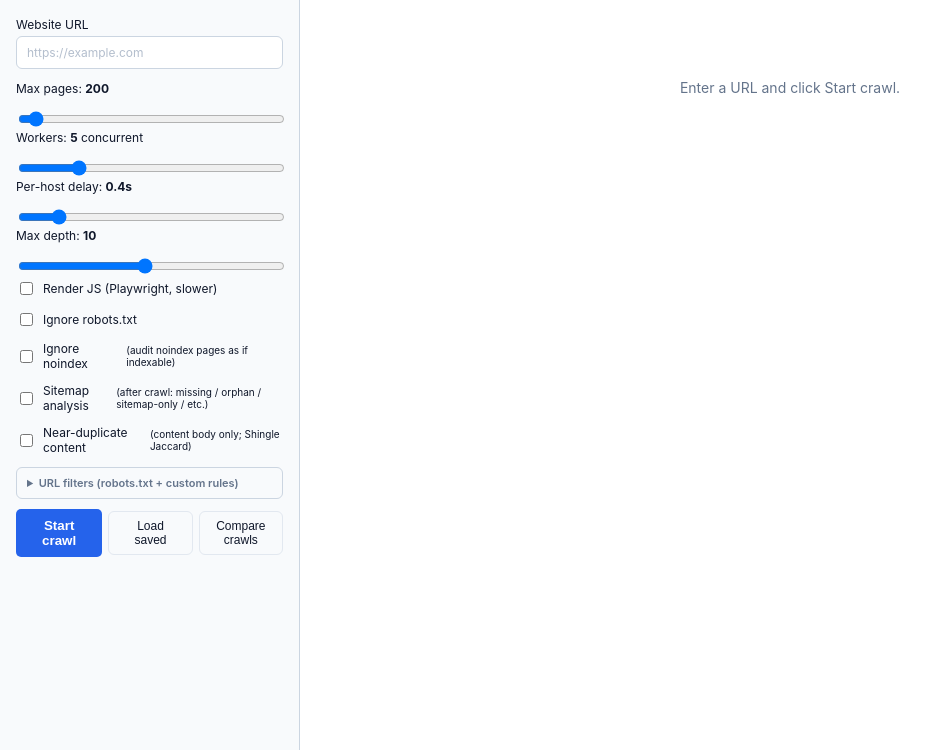
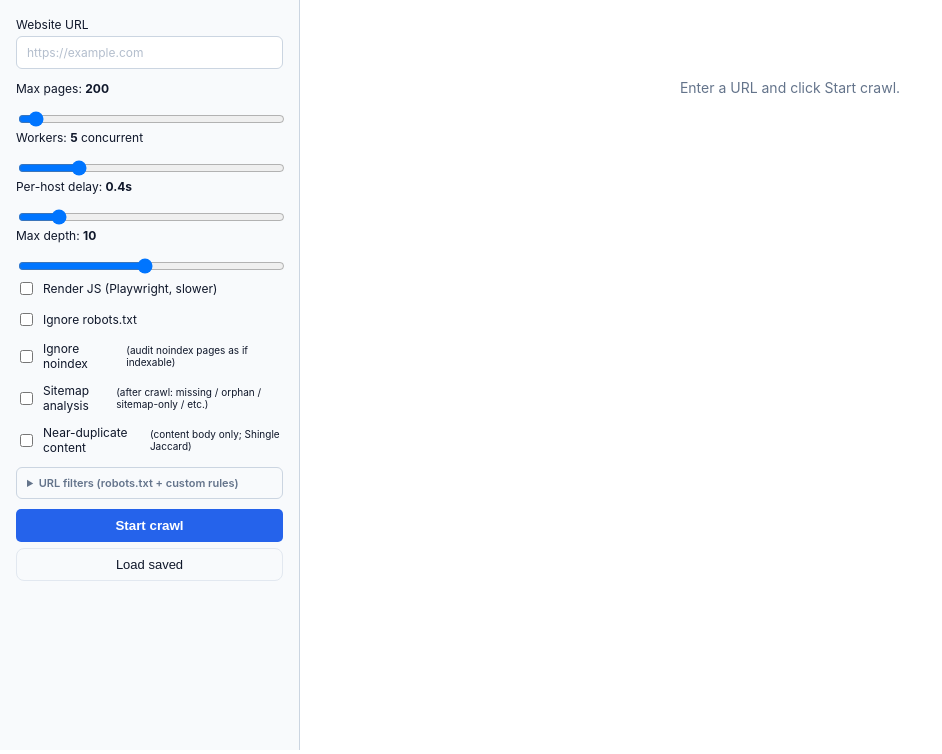
Before and after one commit to puneetindersingh/open-seo-crawler, a Flask app: page / in a window 1280 px wide. Shown: the part 46-800 px from the top of the page, without its empty margins (0-942 px from the left). Run offline with Flask 3, Linux system fonts and the light colour scheme; some libraries are stand-ins or nearby versions.

Commit message:
crawler: stack sidebar buttons + add search bar to saved-crawls drawer
Sidebar action row was cramming Start crawl / Load saved / Compare
crawls onto one line and wrapping the labels onto two lines each. Now
mirrors seo-tool: Start crawl primary full-width on its own row, Load
saved on its own row, and Save / Compare crawls only appear in a
post-crawl block (hidden until a crawl exists).

Search bar at the top of the Saved crawls drawer filters by domain,
name, or saved-by as you type — pure client-side, no fetch.

```diff
--- a/templates/index.html
+++ b/templates/index.html
@@ -85,12 +85,14 @@
         </div>
       </details>
 
-      <div class="actions" style="display:flex;flex-wrap:wrap;gap:6px;align-items:center;">
-        <button id="crawler-start-btn" onclick="startCrawl()">Start crawl</button>
-        <button id="crawler-stop-btn" onclick="stopCrawl()" style="display:none">Stop</button>
-        <button id="crawler-save-btn" type="button" onclick="saveCurrentCrawl()" style="display:none;padding:7px 12px;font-size:12px;background:transparent;color:#0f172a;border:1px solid #e2e8f0;border-radius:6px;cursor:pointer;font-weight:500;" title="Save the current crawl (auto-saved by default — use this to rename)">Save</button>
-        <button id="crawler-load-btn" type="button" onclick="openCrawlLoader()" style="padding:7px 12px;font-size:12px;background:transparent;color:#0f172a;border:1px solid #e2e8f0;border-radius:6px;cursor:pointer;font-weight:500;" title="Open a saved crawl">Load saved</button>
-        <button id="crawler-compare-btn" type="button" onclick="openCompareCrawlsPicker()" style="padding:7px 12px;font-size:12px;background:transparent;color:#0f172a;border:1px solid #e2e8f0;border-radius:6px;cursor:pointer;font-weight:500;" title="Pick a saved crawl to diff against the current crawl">Compare crawls</button>
+      <div class="actions" style="display:flex;flex-direction:column;gap:6px;align-items:stretch;">
+        <button id="crawler-start-btn" onclick="startCrawl()" style="width:100%;">Start crawl</button>
+        <button id="crawler-stop-btn" onclick="stopCrawl()" style="display:none;width:100%;">Stop</button>
+        <button id="crawler-load-btn" type="button" onclick="openCrawlLoader()" style="width:100%;padding:8px 12px;font-size:13px;background:transparent;color:#0f172a;border:1px solid #e2e8f0;border-radius:8px;cursor:pointer;font-weight:500;" title="Open a saved crawl">Load saved</button>
+        <div id="crawler-post-crawl-actions" style="display:none;flex-direction:column;gap:6px;">
+          <button id="crawler-save-btn" type="button" onclick="saveCurrentCrawl()" style="width:100%;padding:8px 12px;font-size:13px;background:transparent;color:#0f172a;border:1px solid #e2e8f0;border-radius:8px;cursor:pointer;font-weight:500;" title="Save the current crawl (auto-saved by default — use this to rename)">Save crawl</button>
+          <button id="crawler-compare-btn" type="button" onclick="openCompareCrawlsPicker()" style="width:100%;padding:8px 12px;font-size:13px;background:transparent;color:#0f172a;border:1px solid #e2e8f0;border-radius:8px;cursor:pointer;font-weight:500;" title="Pick a saved crawl to diff against the current crawl">Compare crawls</button>
+        </div>
       </div>
 
       <div class="stats" id="crawler-stats" style="display:none">
```
Also changed, not shown: static/script.js (+33 -6 lines).
